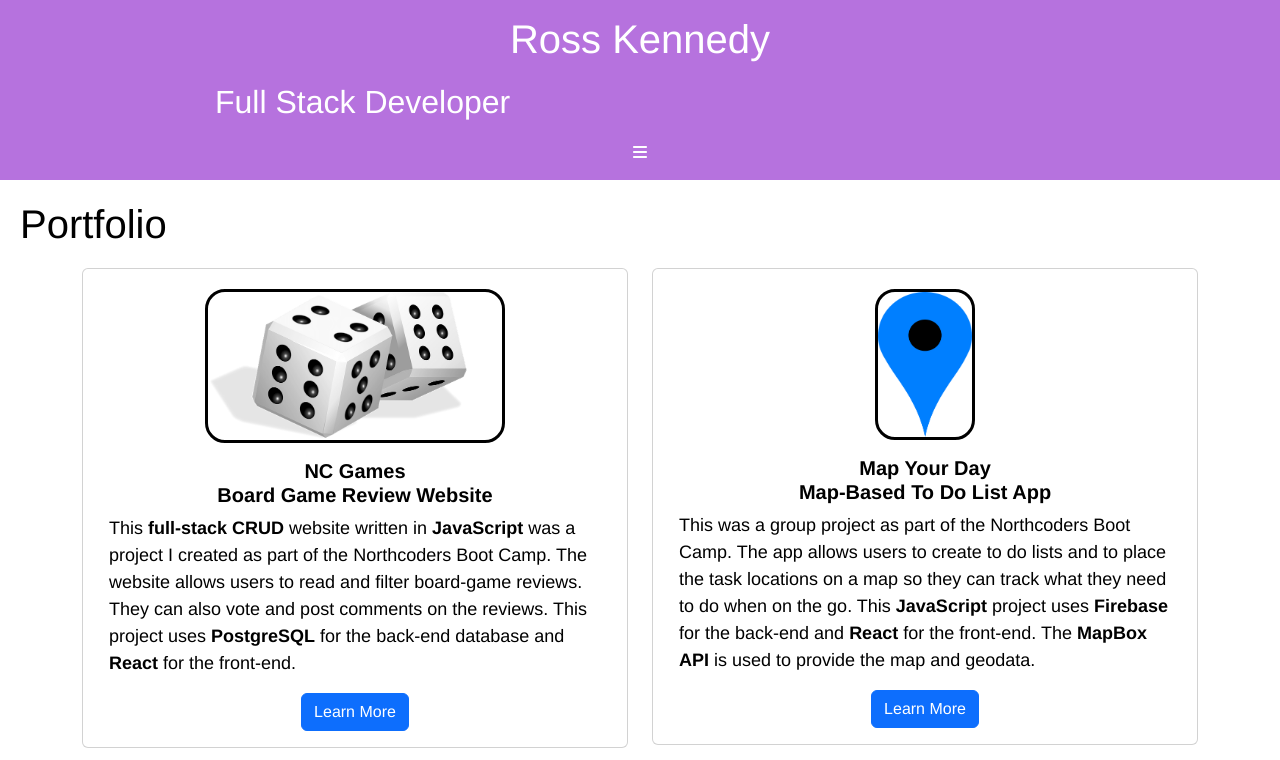
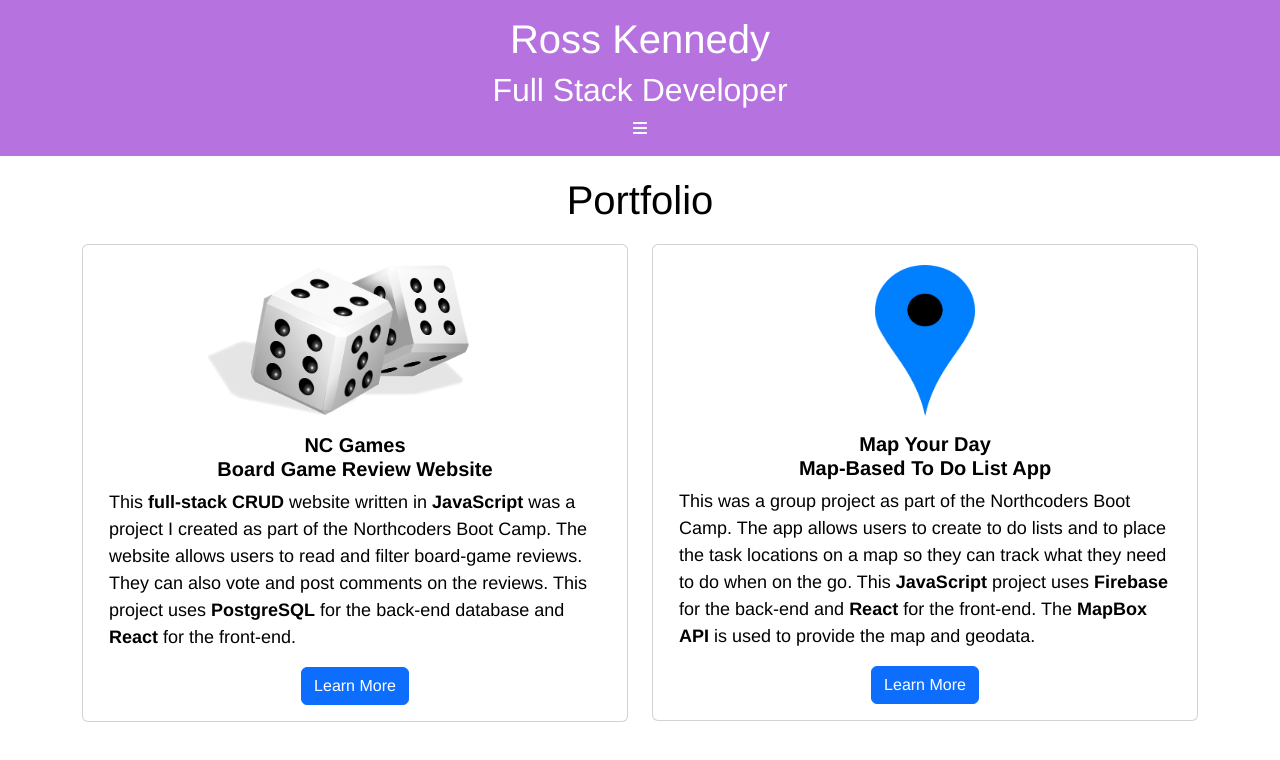
Before and after one commit to RoKen1000/portfolio-website, a React (Create React App) app: page /portfolio in a window 1280 px wide. Shown: the top 760 px of the page. Built offline with nearby package versions, Linux system fonts and the light colour scheme.

Commit message:
Fixed bug making the landing-page selector affect all img, h1 and h2 elements.

```diff
--- a/src/components/Home.jsx
+++ b/src/components/Home.jsx
@@ -8,18 +8,19 @@ export const Home = () => {
     return(
         <main>
             <motion.div
-                className="landing-page"
+                // className="landing-page"
                 initial={{opacity: 0}}
                 animate={{opacity: 1, transition: {delay: 0.2}}}
                 exit={{opacity: 0}}
             >
-                    <h1>Hello, I'm Ross</h1>
-                    <h2>A <strong>Full-Stack Developer</strong> looking for a Junior Developer Role</h2>
+                <div className="landing-page">
+                    <h1 id="landing-titles">Hello, I'm Ross</h1>
+                    <h2 id="landing-titles">A <strong>Full-Stack Developer</strong> looking for a Junior Developer Role</h2>
                     <div className="image-container">
-                        <img src={me}></img>
+                        <img src={me} alt="Ross Kennedy" id="landing-image"></img>
                         <NavImages />
                     </div>
-                    {/* <NavImages /> */}
+                </div>
             </motion.div>
         </main>
     )
--- a/src/components/TechSkills.jsx
+++ b/src/components/TechSkills.jsx
@@ -52,7 +52,7 @@ export const TechSkills = () => {
                             </Card>
                             <Card className="tech-cards">
                                 <Card.Body>
-                                    <Card.Title><strong>Test Driven Development</strong></Card.Title>
+                                    <Card.Title><strong>Test-Driven Development</strong></Card.Title>
                                         <FontAwesomeIcon icon={faFlask} size="4x" id="icon" /><br></br>
                                     <Card.Text >
                                         Lorem ipsum dolor sit amet consectetur adipisicing elit. At odit quidem nostrum voluptatum quaerat repellat impedit, commodi perferendis veritatis pariatur maxime atque aliquid corporis autem, iste quia? Voluptates, veritatis dolorem?
--- a/src/styles/Home.css
+++ b/src/styles/Home.css
@@ -2,7 +2,7 @@
     height: 100vh;
 }
 
-.landing-page img{
+#landing-image{
     width: 250px;
     margin: 20px;
     border: solid black;
@@ -13,7 +13,7 @@
 }
 
 @media screen and (max-width: 400px){
-    .landing-page img{
+    #landing-image{
         left: 100px;
         top: 40px;
     }
@@ -28,7 +28,7 @@
     background-size: cover;
 }
 
-.landing-page h1, h2{
+#landing-titles{
     margin: 20px;
     text-align: left;
 }
@@ -52,21 +52,22 @@
 }
 
 @media screen and (min-width: 650px){
-    .landing-page img{
+    #landing-image{
         width: 350px;
         left: 250px;
     }
 }
 
 @media screen and (min-width: 800px){
-    .landing-page img{
+    #landing-image{
         width: 450px;
         left: 0;
         right: 0;
         margin-left: auto;
         margin-right: auto;
+        position: static;
     }
-    .landing-page h1, h2 {
+    #landing-titles {
         margin-left: 200px;
         text-align: left;
     }
@@ -76,7 +77,4 @@
         flex-direction: column;
         align-items: center;
     }
-    .landing-page img{
-        position: static;
-    }
 }
```
